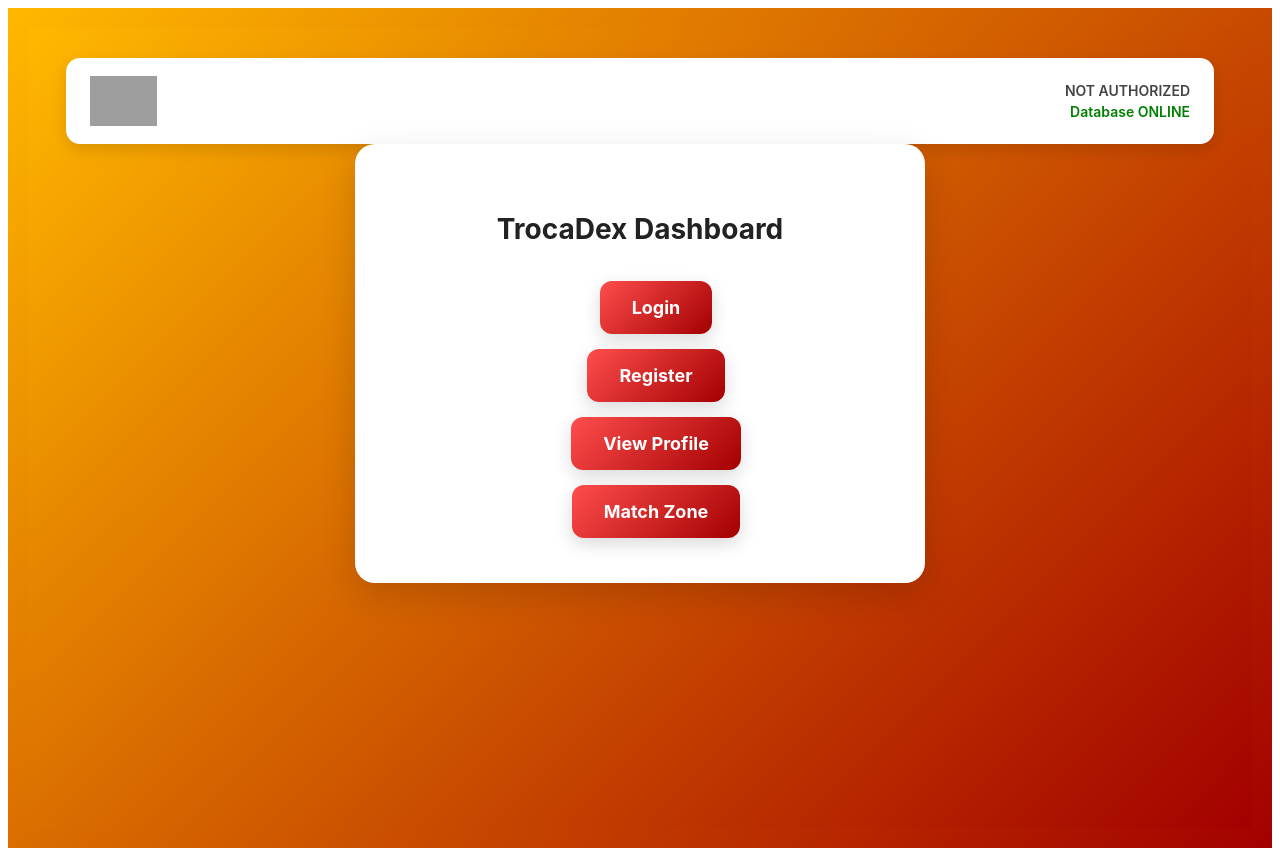
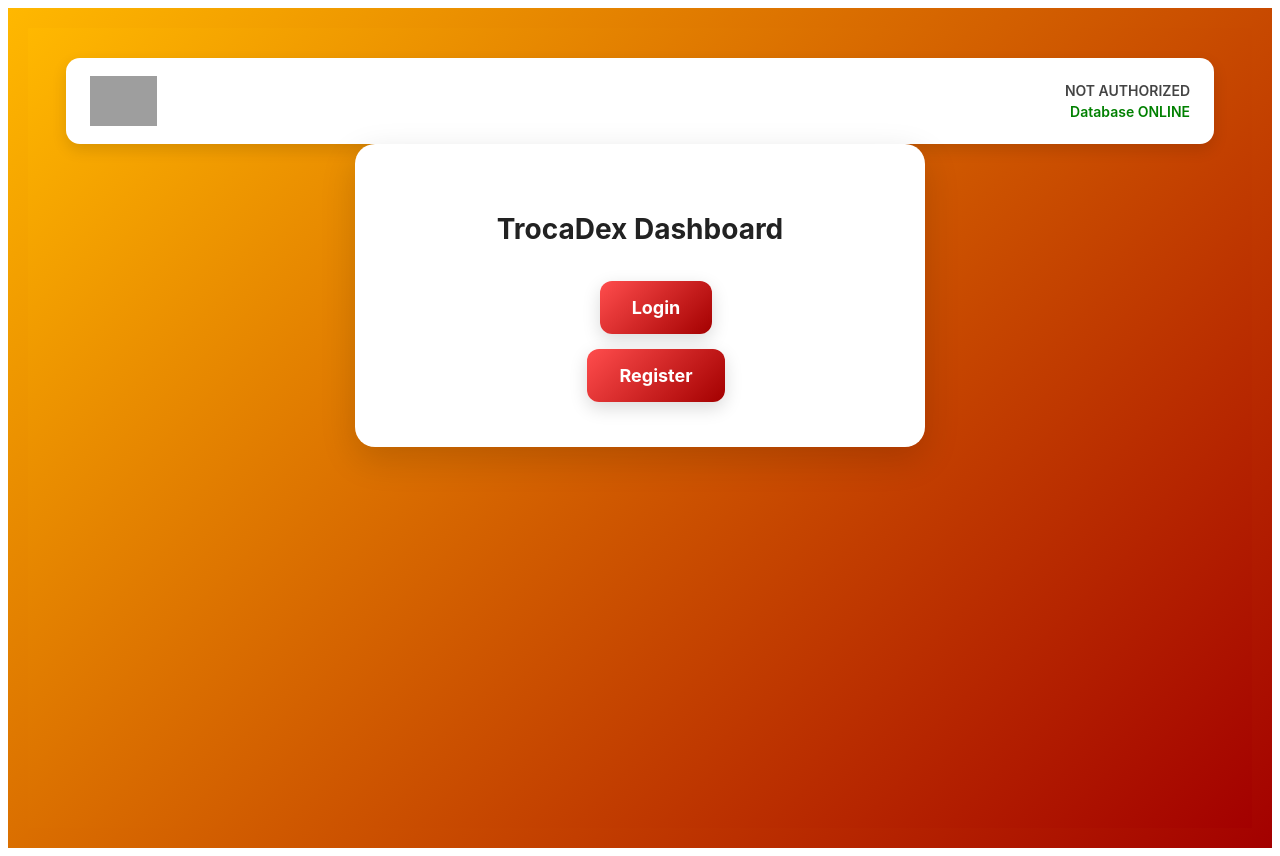
Before and after one commit to Br4yan-MB0/gitexemple, a Next.js app: page / in a window 1280 px wide. Built offline with nearby package versions, Linux system fonts and the light colour scheme; grey boxes are pictures that could not be loaded.

Commit message:
update menu

```diff
--- a/src/components/Menu.js
+++ b/src/components/Menu.js
@@ -26,8 +26,6 @@ const Menu = () => {
         <ul className="menuList">
           <li><a href="/login" className="menuButton">Login</a></li>
           <li><a href="/register" className="menuButton">Register</a></li>
-          <li><a href="/profile" className="menuButton">View Profile</a></li>
-          <li><a href="/match" className="menuButton">Match Zone</a></li>
         </ul>
       </div>
     </div>
```
